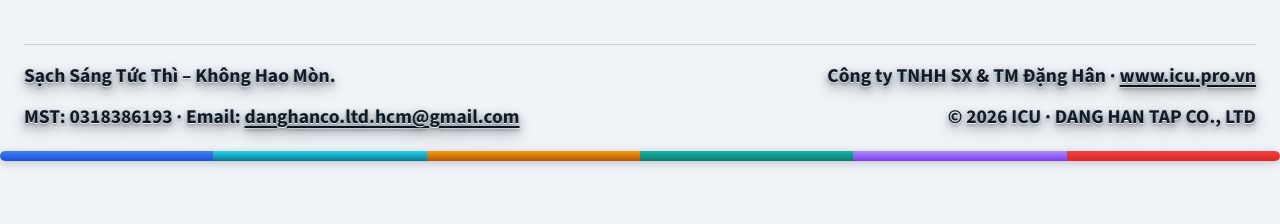
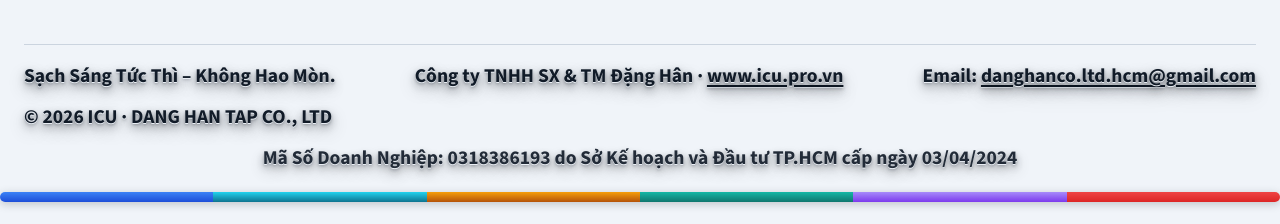
Before and after one commit to DavidThoai/icu-pro-vn, a React (Vite) app: page / in a window 1280 px wide. Shown: the part 7347-7571 px from the top of the page. Built offline with nearby package versions, Linux system fonts and the light colour scheme.

Commit message:
Dong MST cuoi trang: viet lien 1 dong khong xuong hang

```diff
--- a/src/components/sitefooter.jsx
+++ b/src/components/sitefooter.jsx
@@ -24,8 +24,9 @@
         <div className="f-meta">
           <p className="f-tagline">Sạch Sáng Tức Thì – Không Hao Mòn.</p>
           <p>Công ty TNHH SX &amp; TM Đặng Hân · <a href="https://www.icu.pro.vn">www.icu.pro.vn</a></p>
-          <p>MST: 0318386193 · Email: <a href="mailto:danghanco.ltd.hcm@gmail.com">danghanco.ltd.hcm@gmail.com</a></p>
+          <p>Email: <a href="mailto:danghanco.ltd.hcm@gmail.com">danghanco.ltd.hcm@gmail.com</a></p>
           <p className="f-note">© 2026 ICU · DANG HAN TAP CO., LTD</p>
+          <p className="mst-line">Mã Số Doanh Nghiệp: 0318386193 do Sở Kế hoạch và Đầu tư TP.HCM cấp ngày 03/04/2024</p>
         </div>
       </div>
       <div className="footer-colors">
--- a/src/styles.css
+++ b/src/styles.css
@@ -1347,6 +1347,16 @@
   color: var(--on-dark) !important;
 }
 
+.mst-line {
+  white-space: nowrap;
+  width: 100%;
+  font-size: clamp(10.5px, 2.9vw, 14px);
+  font-weight: 600;
+  color: var(--on-dark);
+  text-align: center;
+  opacity: 0.92;
+}
+
 /* ---------- Responsive ---------- */
 
 @media (max-width: 1280px) {
```
